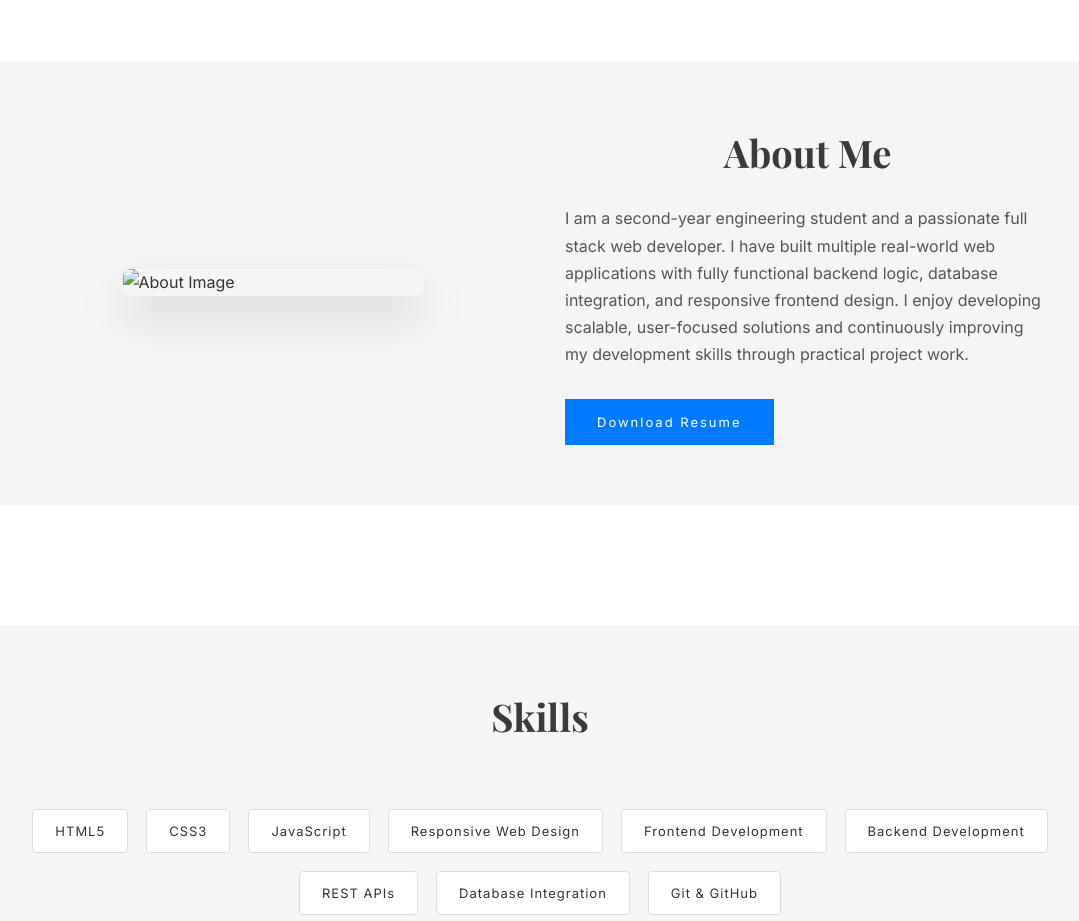
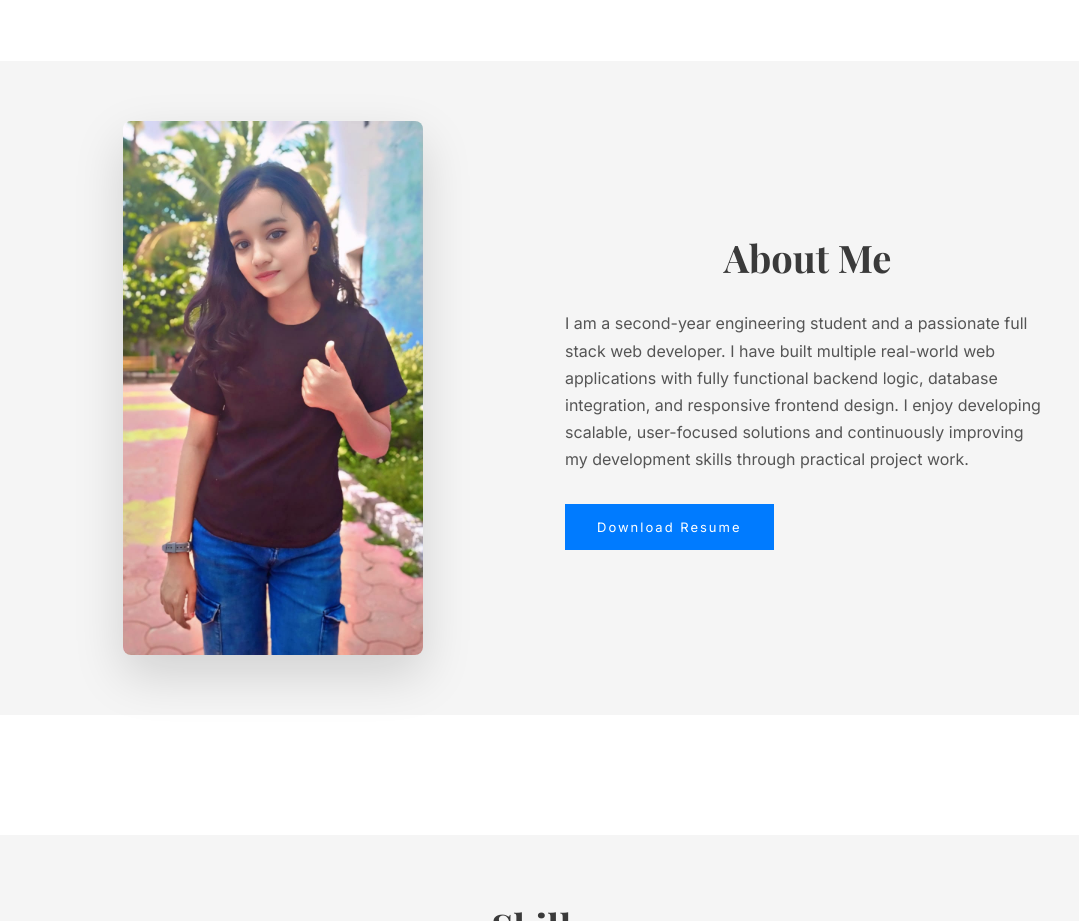
Before and after one commit to Jadhavgau/CodSoft_Internship, a plain HTML site: page Task1/index.html in a window 1280 px wide. Shown: the part 980-1901 px from the top of the page, without its empty margins (100-1179 px from the left). Drawn offline with nearby package versions, Linux system fonts and the light colour scheme.

Commit message:
Update profile image source in index.html

```diff
--- a/Task1/index.html
+++ b/Task1/index.html
@@ -37,7 +37,7 @@
 
     <section class="about" id="about">
       <div class="about-img">
-        <img src="images/profile.png" alt="About Image" />
+        <img src="profile.png" alt="About Image" />
       </div>
       <div class="about-text">
         <h2>About Me</h2>
```
